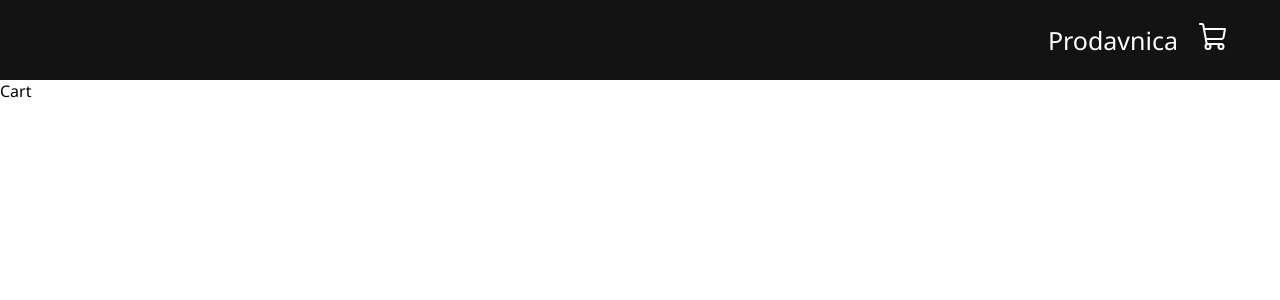
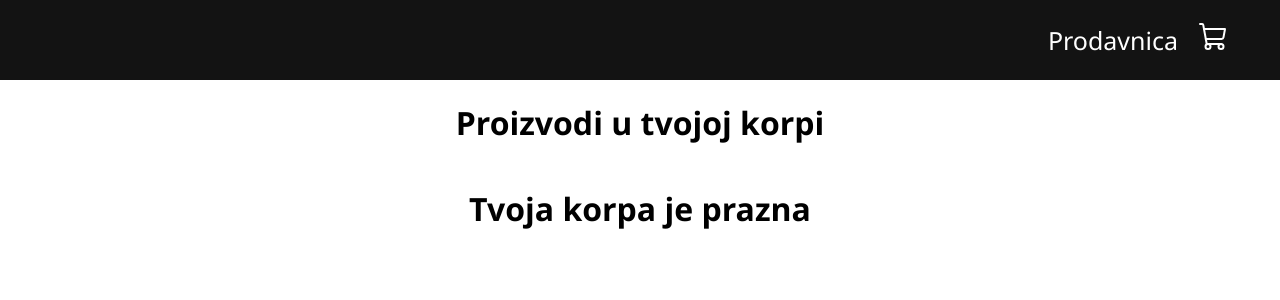
Before and after one commit to TheLadyJ/react-prodavnica, a React (Create React App) app: page /cart in a window 1280 px wide. Shown: the top 300 px of the page. Built offline with nearby package versions, Linux system fonts and the light colour scheme.

Commit message:
Kreirana korpa

```diff
--- a/src/context/shop-context.jsx
+++ b/src/context/shop-context.jsx
@@ -25,7 +25,25 @@
         setCartItems((prev)=>({...prev, [itemId]:prev[itemId]-1}));
     };
 
-    const contextValue = {cartItems, addToCart, removeFromCart};
+    const updateCartItemCount = (newAmount, itemId) =>{
+        if(newAmount>=0){
+            setCartItems((prev)=>({...prev,[itemId]:newAmount}))
+        }
+    }
+
+    const getTotalCartAmount = () => {
+        let totalAmount = 0;
+        for(const item in cartItems){
+          if(cartItems[item] > 0){
+            let itemInfo = PRODUCTS.find((product)=>product.id===Number(item));
+            totalAmount+=cartItems[item]*itemInfo.price;
+          }
+        }
+
+        return totalAmount;
+      }
+
+    const contextValue = {cartItems, addToCart, removeFromCart, updateCartItemCount, getTotalCartAmount};
 
     return <ShopContext.Provider value={contextValue}>{props.children}</ShopContext.Provider>
 }
--- /dev/null
+++ b/src/pages/cart/cart-item.jsx
@@ -0,0 +1,24 @@
+import React, {useContext} from 'react'
+import { ShopContext } from '../../context/shop-context';
+
+export const CartItem = (props) => {
+    const {id, productName, price, productImage} = props.data;
+    const {cartItems, addToCart, removeFromCart, updateCartItemCount} = useContext(ShopContext);
+
+    return (
+        <div className='cartItem'>
+            <img src={productImage} alt="" />
+            <div className='description'>
+                <p>
+                    <b>{productName}</b>
+                </p>
+                <p>{price} RSD</p>
+                <div className="countHandler">
+                    <button onClick={()=>removeFromCart(id)}> - </button>
+                    <input value={cartItems[id]} onChange={(e) => updateCartItemCount(Number(e.target.value), id)}/>
+                    <button onClick={()=>addToCart(id)}> + </button>
+                </div>
+            </div>
+        </div>
+    )
+}
--- /dev/null
+++ b/src/pages/cart/cart.css
@@ -0,0 +1,43 @@
+.cart {
+    display: flex;
+    flex-direction: column;
+    justify-content: center;
+    align-items: center;
+  }
+
+  .cartItem {
+    width: 700px;
+    height: 250px;
+    display: flex;
+
+    align-items: center;
+    box-shadow: 0px 3px 15px rgba(0, 0, 0, 0.2);
+    border-radius: 25px;
+    margin: 30px;
+  }
+
+  .cartItem img {
+    width: 200px;
+  }
+
+  .cartItem .description {
+    width: 100%;
+    font-size: 25px;
+  }
+
+  .countHandler input {
+    width: 40px;
+    text-align: center;
+    font-weight: bolder;
+  }
+
+  .checkout button {
+    width: 150px;
+    height: 50px;
+    background-color: rgb(19, 19, 19);
+    color: white;
+    border: none;
+    border-radius: 8px;
+    margin: 10px;
+    cursor: pointer;
+  }
--- a/src/pages/cart/cart.jsx
+++ b/src/pages/cart/cart.jsx
@@ -1,7 +1,39 @@
-import React from 'react'
+import React, { useContext } from 'react'
+import { PRODUCTS } from '../../products'
+import { ShopContext } from '../../context/shop-context'
+import { CartItem } from './cart-item';
+import "./cart.css";
+
+import { useNavigate } from 'react-router-dom';
 
 export const Cart = () => {
+  const {cartItems, getTotalCartAmount} = useContext(ShopContext);
+  const totalAmount = getTotalCartAmount();
+
+  const navigate = useNavigate();
+
   return (
-    <div>Cart</div>
+    <div className='cart'>
+      <div>
+        <h1>Proizvodi u tvojoj korpi</h1>
+      </div>
+      <div className='cartItems'>
+        {PRODUCTS.map((product)=>{
+          if(cartItems[product.id]!==0){
+            return <CartItem data={product}/>
+          }
+        })}
+      </div>
+
+      {totalAmount > 0 ? (
+        <div className='checkout'>
+        <p> Ukupno: {totalAmount} RSD </p>
+        <button onClick={() => navigate('/')}> Nastavi sa kupovinom </button>
+        <button> Zavrsi sa kupovinom </button>
+      </div>
+      ) : (
+        <h1> Tvoja korpa je prazna </h1>
+      )}
+    </div>
   )
 }
--- a/src/pages/shop/shop.css
+++ b/src/pages/shop/shop.css
@@ -1,7 +1,7 @@
 .shopTitle {
-    margin-top: 100px;
+    margin-top: 50px;
     text-align: center;
-    font-size: 40px;
+    font-size: 25px;
   }
   .products {
     width: 100%;
@@ -23,7 +23,7 @@
   }
 
   .product img {
-    width: 400px;
+    width: 300px;
   }
 
   .product .description {
--- a/src/pages/shop/shop.jsx
+++ b/src/pages/shop/shop.jsx
@@ -6,7 +6,7 @@
 export const Shop = () => {
   return (
     <div className='shop'>
-        <div>
+        <div className='shopTitle'>
             <h1> SuperTeh prodavnica</h1>
         </div>
         <div className='products'>
```
